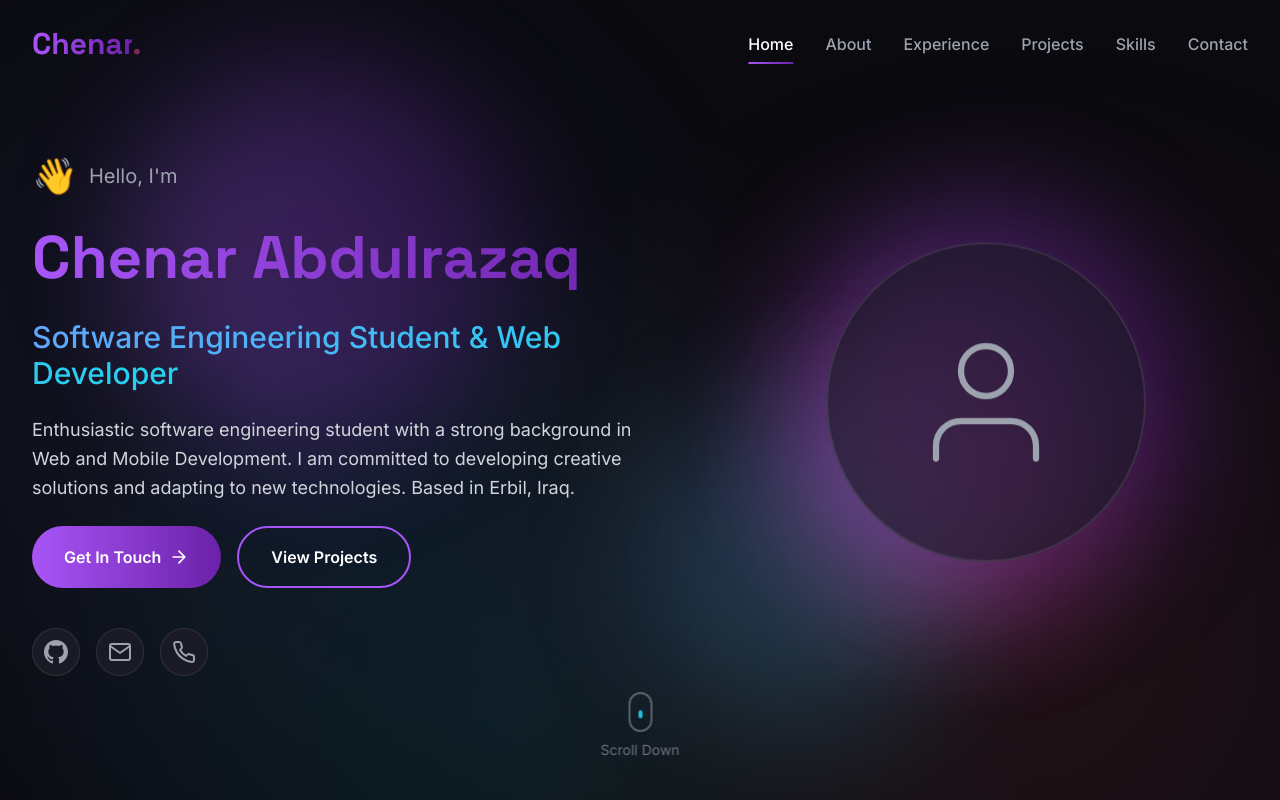
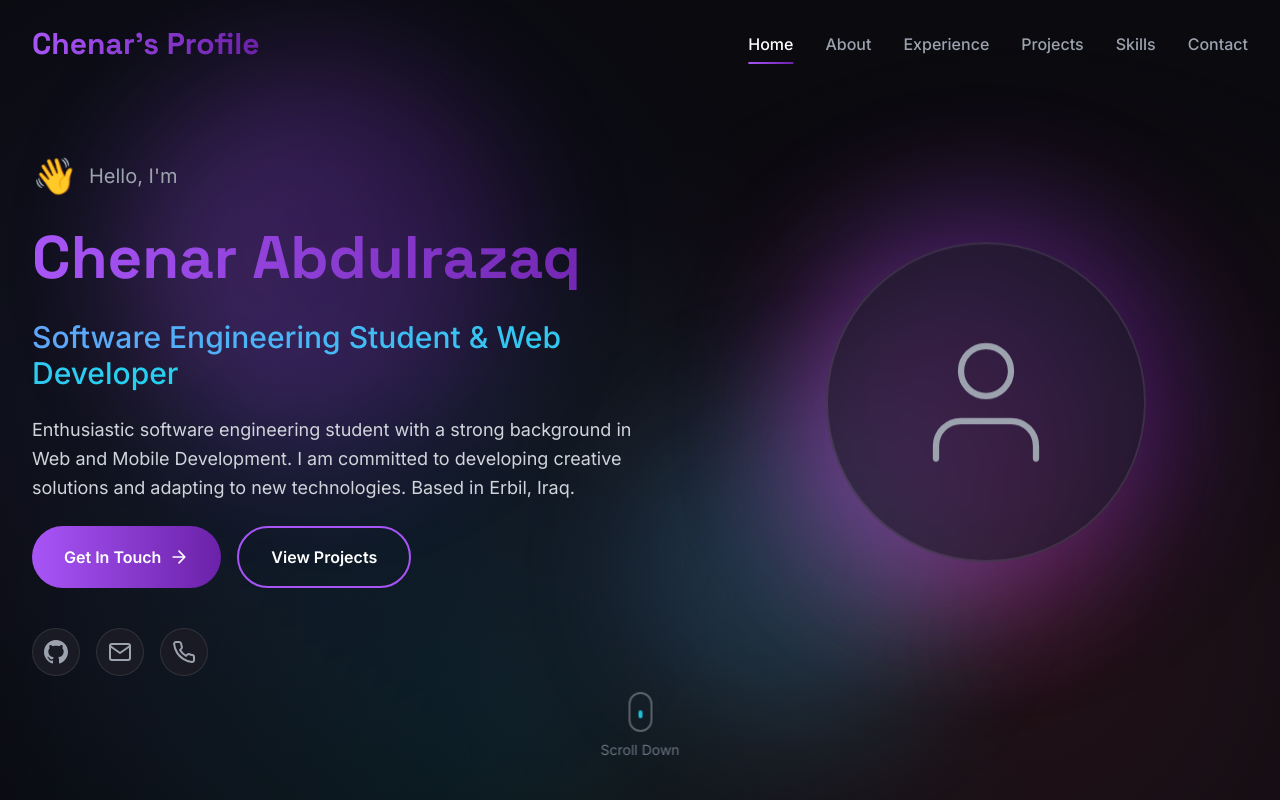
Before and after one commit to Chenarrr/Portfolio, a React (Vite) app: page / in a window 1280 px wide. Shown: the top 800 px of the page. Built offline with nearby package versions, Linux system fonts and the light colour scheme.

Commit message:
Changed the name

```diff
--- a/src/components/Footer.jsx
+++ b/src/components/Footer.jsx
@@ -44,8 +44,7 @@ const Footer = () => {
                 <div className="grid grid-cols-1 md:grid-cols-[1.5fr_1fr_1fr] gap-12 mb-8">
                     <div className="space-y-4">
                         <h3 className="text-3xl font-bold font-display">
-                            <span className="text-gradient">Chenar</span>
-                            <span className="text-pink-500">.</span>
+                            <span className="text-gradient">Chenar's Profile</span>
                         </h3>
                         <p className="text-gray-400 max-w-sm">
                             Building digital experiences with passion and precision
--- a/src/components/Navbar.jsx
+++ b/src/components/Navbar.jsx
@@ -35,8 +35,7 @@ const Navbar = ({ activeSection }) => {
             }`}>
             <div className="container flex justify-between items-center">
                 <div className="text-3xl font-bold font-display cursor-pointer transition-transform hover:scale-105">
-                    <span className="text-gradient">Chenar</span>
-                    <span className="text-pink-500 animate-pulse">.</span>
+                    <span className="text-gradient">Chenar's Profile</span>
                 </div>
 
                 <div className={`flex gap-8 items-center max-md:fixed max-md:top-[70px] max-md:left-0 max-md:w-full max-md:flex-col max-md:bg-[rgba(13,13,26,0.98)] max-md:backdrop-blur-lg max-md:p-8 max-md:gap-6 max-md:border-b max-md:border-white/10 max-md:transition-transform max-md:duration-300 ${menuOpen ? 'max-md:translate-x-0' : 'max-md:-translate-x-full'
```
